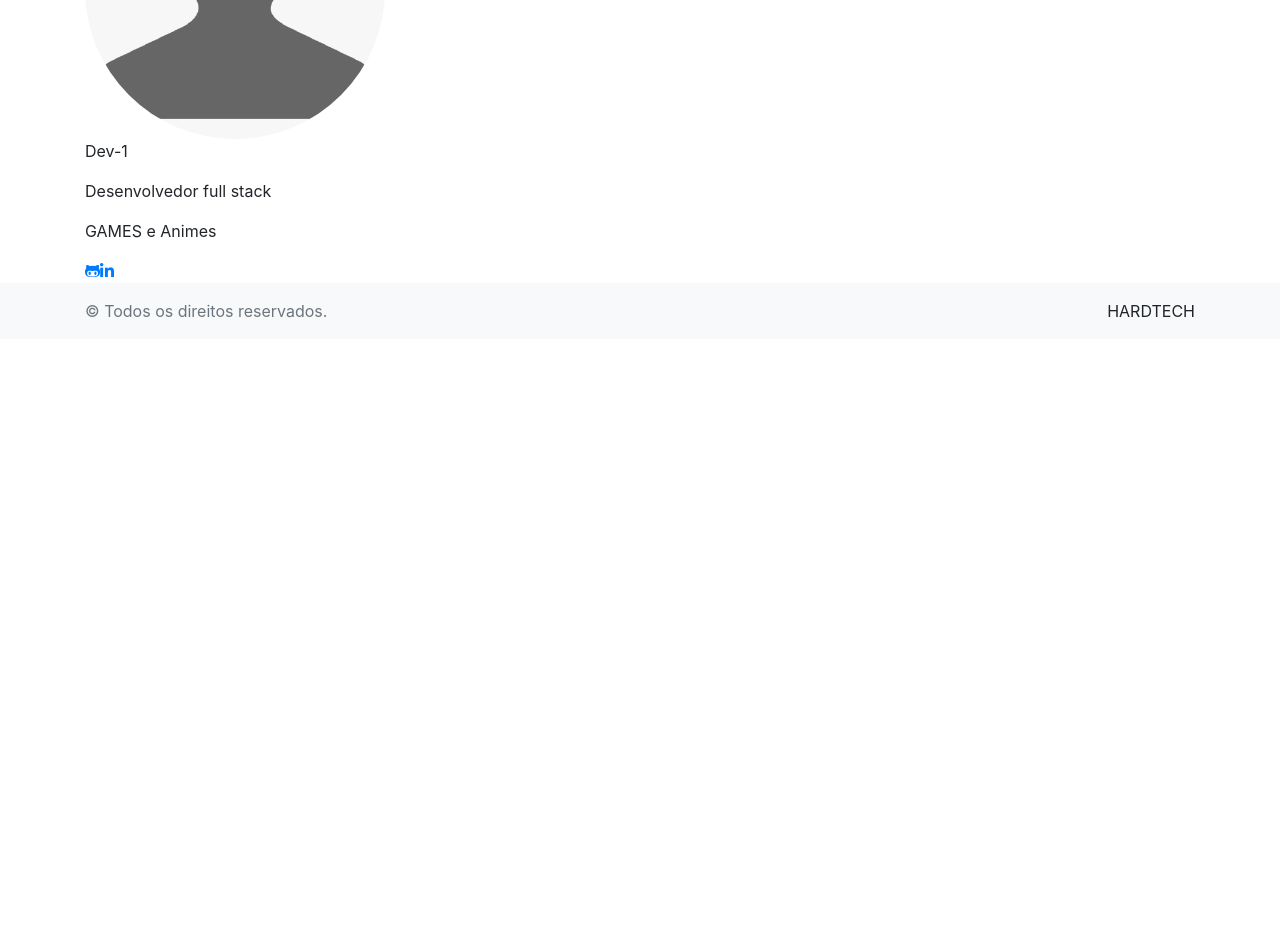
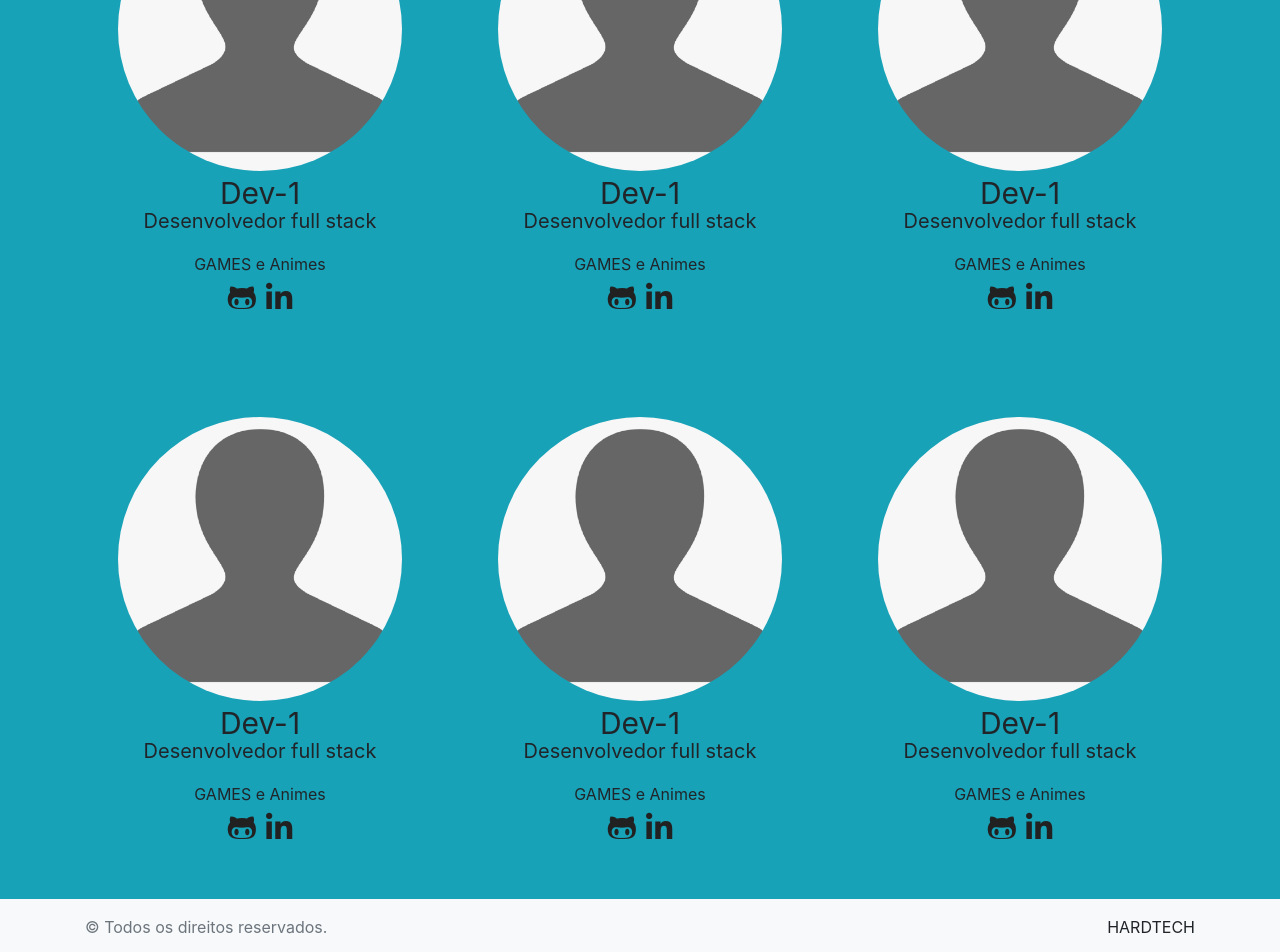
Before and after one commit to HARDTECHIO/dhoa-front, an Angular app: page / in a window 1280 px wide. Shown: the part 1640-2592 px from the top of the page. Before the commit the page ends 1979 px from the top, so only its background shows below. Built offline with nearby package versions, Linux system fonts and the light colour scheme.

Commit message:
feat(view): Implementado Carousel e Section sobre nos no componente site #4

```diff
--- a/src/app/views/site/site.component.css
+++ b/src/app/views/site/site.component.css
@@ -1,3 +1,36 @@
-.tam-foto-equipe {
+.equipe-foto {
     width: 300px;
 }
+
+.equipe-nome {
+    font-size: 30px;
+    font-weight: 500px;
+    text-align: center;
+    margin-bottom: 0px;
+}
+
+.equipe-cargo {
+    font-size: 20px;
+    font-weight: 500px;
+    text-align: center;
+    margin-top: -10px;
+}
+
+.equipe-hobbie {
+    font-size: 16px;
+    font-weight: 500px;
+    text-align: center;
+    margin-bottom: 0px;
+}
+
+.equipe-social a {
+    text-decoration: none;
+    font-size: 30px;
+    color: #212121;
+    padding: 0 5px;
+}
+
+#mensagem {
+    resize: none;
+    padding: 11px;
+}
--- a/src/app/views/site/site.component.html
+++ b/src/app/views/site/site.component.html
@@ -40,7 +40,7 @@
 <!--/Caroussel-->
 
 <!--Sobre nos-->
-<div class="container py-5 ">
+<section class="container py-5 ">
     <div class="row">
         <div class="col-md">
             <h1 class="text-center mb-5">Sobre nos</h1>
@@ -66,36 +66,91 @@
                 allowfullscreen></iframe>
         </div>
     </div>
-</div>
+</section>
 <!--/Sobre nos-->
 
 <!--Equipe -->
-<section>
+<section class="bg-info">
     <div class="container">
         <div class="row">
             <div class="col-md">
-                <h1>Nossa Equipe</h1>
+                <h1 class="text-center">Nossa Equipe</h1>
             </div>
         </div>
 
         <div class="row">
-            <div class="col-md-4">
-                <div class="foto">
-                    <img src="../../../assets/img/defaultavatar.png" alt="" class="rounded-circle tam-foto-equipe img-fluid">
+            <div class="col-md-4 p-5">
+                <div class="foto text-center">
+                    <img src="../../../assets/img/defaultavatar.png" alt="" class="rounded-circle equipe-foto img-fluid">
                 </div>
-                <p>Dev-1</p>
-                <p>Desenvolvedor full stack</p>
-                <p>GAMES e Animes</p>
-                <div class="social">
+                <p class="equipe-nome">Dev-1</p>
+                <p class="equipe-cargo">Desenvolvedor full stack</p>
+                <p class="equipe-hobbie">GAMES e Animes</p>
+                <div class="equipe-social d-flex justify-content-center">
                     <a href=""><i class="fab fa-github-alt"></i></a>
                     <a href=""><i class="fab fa-linkedin-in"></i></a>
                 </div>
             </div>
-            <div class="col-md-4"></div>
-            <div class="col-md-4"></div>
-            <div class="col-md-4"></div>
-            <div class="col-md-4"></div>
-            <div class="col-md-4"></div>
+            <div class="col-md-4 p-5">
+                <div class="foto text-center">
+                    <img src="../../../assets/img/defaultavatar.png" alt="" class="rounded-circle equipe-foto img-fluid">
+                </div>
+                <p class="equipe-nome">Dev-1</p>
+                <p class="equipe-cargo">Desenvolvedor full stack</p>
+                <p class="equipe-hobbie">GAMES e Animes</p>
+                <div class="equipe-social d-flex justify-content-center">
+                    <a href=""><i class="fab fa-github-alt"></i></a>
+                    <a href=""><i class="fab fa-linkedin-in"></i></a>
+                </div>
+            </div>
+            <div class="col-md-4 p-5">
+                <div class="foto text-center">
+                    <img src="../../../assets/img/defaultavatar.png" alt="" class="rounded-circle equipe-foto img-fluid">
+                </div>
+                <p class="equipe-nome">Dev-1</p>
+                <p class="equipe-cargo">Desenvolvedor full stack</p>
+                <p class="equipe-hobbie">GAMES e Animes</p>
+                <div class="equipe-social d-flex justify-content-center">
+                    <a href=""><i class="fab fa-github-alt"></i></a>
+                    <a href=""><i class="fab fa-linkedin-in"></i></a>
+                </div>
+            </div>
+            <div class="col-md-4 p-5">
+                <div class="foto text-center">
+                    <img src="../../../assets/img/defaultavatar.png" alt="" class="rounded-circle equipe-foto img-fluid">
+                </div>
+                <p class="equipe-nome">Dev-1</p>
+                <p class="equipe-cargo">Desenvolvedor full stack</p>
+                <p class="equipe-hobbie">GAMES e Animes</p>
+                <div class="equipe-social d-flex justify-content-center">
+                    <a href=""><i class="fab fa-github-alt"></i></a>
+                    <a href=""><i class="fab fa-linkedin-in"></i></a>
+                </div>
+            </div>
+            <div class="col-md-4 p-5">
+                <div class="foto text-center">
+                    <img src="../../../assets/img/defaultavatar.png" alt="" class="rounded-circle equipe-foto img-fluid">
+                </div>
+                <p class="equipe-nome">Dev-1</p>
+                <p class="equipe-cargo">Desenvolvedor full stack</p>
+                <p class="equipe-hobbie">GAMES e Animes</p>
+                <div class="equipe-social d-flex justify-content-center">
+                    <a href=""><i class="fab fa-github-alt"></i></a>
+                    <a href=""><i class="fab fa-linkedin-in"></i></a>
+                </div>
+            </div>
+            <div class="col-md-4 p-5">
+                <div class="foto text-center">
+                    <img src="../../../assets/img/defaultavatar.png" alt="" class="rounded-circle equipe-foto img-fluid">
+                </div>
+                <p class="equipe-nome">Dev-1</p>
+                <p class="equipe-cargo">Desenvolvedor full stack</p>
+                <p class="equipe-hobbie">GAMES e Animes</p>
+                <div class="equipe-social d-flex justify-content-center">
+                    <a href=""><i class="fab fa-github-alt"></i></a>
+                    <a href=""><i class="fab fa-linkedin-in"></i></a>
+                </div>
+            </div>
         </div>
     </div>
 </section>
```
